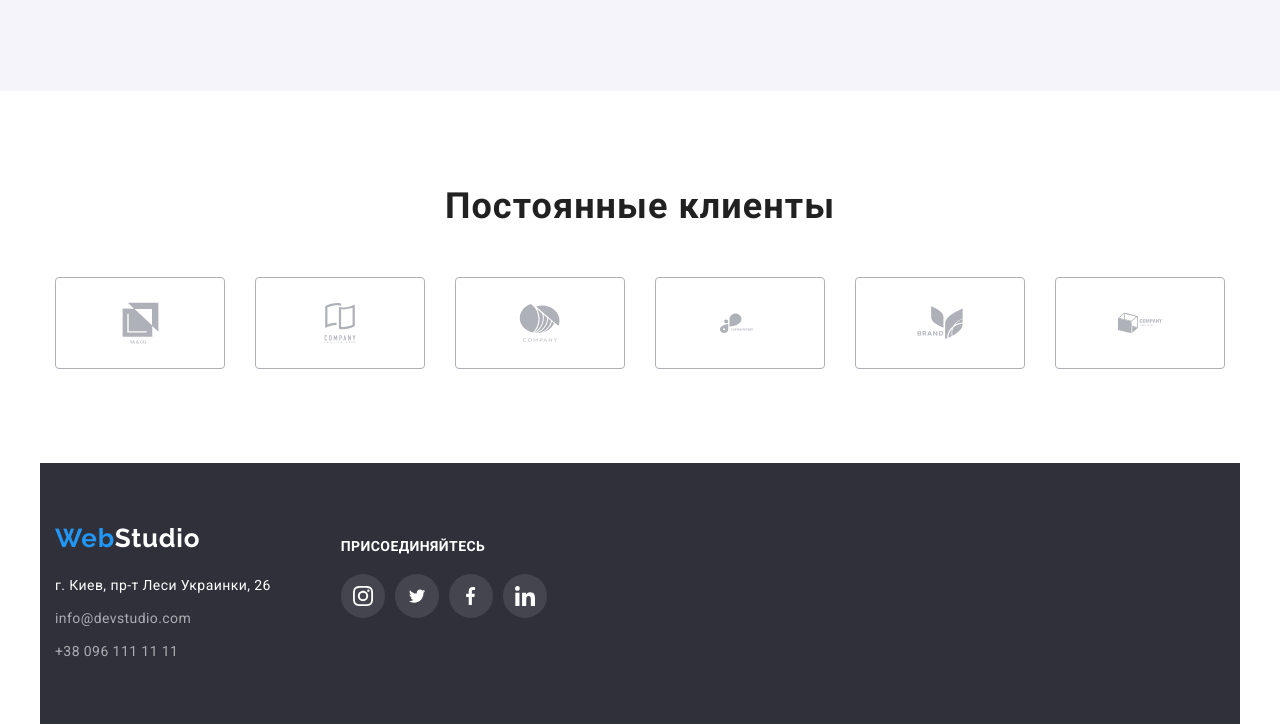
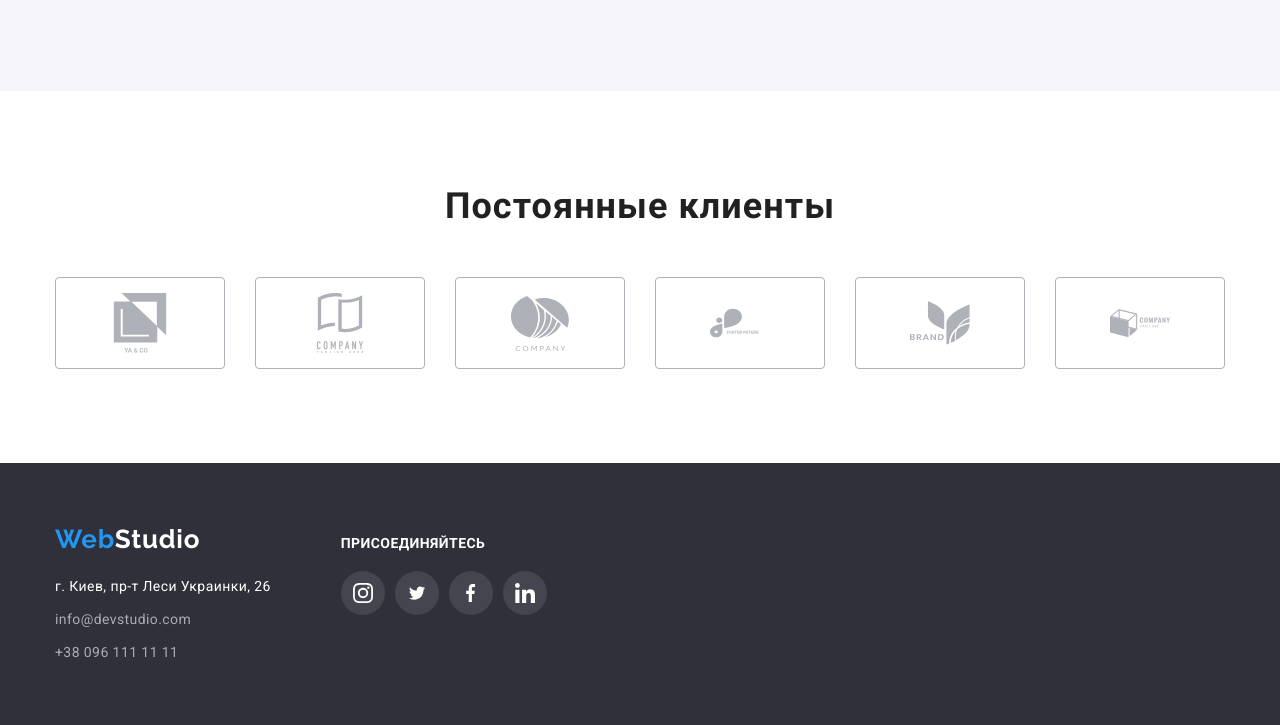
Before and after one commit to Juliase4/goit-hw-04, a plain HTML site: page index.html in a window 1280 px wide. Shown: the part 2217-2942 px from the top of the page. Drawn offline with Linux system fonts and the light colour scheme.

Commit message:
mod-4  correction

```diff
--- a/css/styles.css
+++ b/css/styles.css
@@ -264,8 +264,6 @@ img {
 .feature-item-group {
     width: 270px;
     height: 120px;
-    left: 215px;
-    top: 774px;
     margin-bottom: 30px;
     display: flex;
     justify-content: center;
@@ -455,15 +453,15 @@ img {
 }
 
 /* -----FOOTER----- */
+.footer {
+    background: var(--footer-bg-color);
+    padding-top: 60px;
+    padding-bottom: 60px;
+}
+
 .footer .container {
     display: flex;
-
-    background: var(--footer-bg-color);
-}
-
-.footer-contact {
-    padding-top: 60px;
-    padding-bottom: 60px;
+    align-items: baseline;
 }
 
 .logo-footer {
@@ -507,8 +505,8 @@ img {
 }
 
 .footer-soc {
-    padding-top: 75px;
-    padding-bottom: 97px;
+    padding-top: 12px;
+    padding-bottom: 40px;
     margin-left: 70px;
 }
 
@@ -602,12 +600,13 @@ img {
     gap: 30px;
 }
 
-/* filters-item */
-.filters-item {
+/* filters-link */
+.filters-link {
+    display: block;
     border: 1px solid transparent;
 }
 
-.filters-item:hover, .filters-item:focus {
+.filters-link:hover, .filters-link:focus {
     border: 1px solid #EEEEEE;
     box-sizing: border-box;
     box-shadow: 0px 1px 1px rgba(0, 0, 0, 0.12),
--- a/index.html
+++ b/index.html
@@ -393,7 +393,7 @@
           <ul class="customers-list list">
             <li class="customers-soc-item">
               <a href="" class="customers-soc-link link">
-                <svg class="customers-soc-icon" width="41" height="46.7">
+                <svg class="customers-soc-icon" width="106" height="60">
                   <use
                     href="./images/icons/symbol-defs.svg#icon-client_one"
                   ></use>
@@ -402,7 +402,7 @@
             </li>
             <li class="customers-soc-item">
               <a href="" class="customers-soc-link link">
-                <svg class="customers-soc-icon" width="40" height="52">
+                <svg class="customers-soc-icon" width="106" height="60">
                   <use
                     href="./images/icons/symbol-defs.svg#icon-client_two"
                   ></use>
@@ -411,7 +411,7 @@
             </li>
             <li class="customers-soc-item">
               <a href="" class="customers-soc-link link">
-                <svg class="customers-soc-icon" width="43.46" height="41.18">
+                <svg class="customers-soc-icon" width="106" height="60">
                   <use
                     href="./images/icons/symbol-defs.svg#icon-client_three"
                   ></use>
@@ -420,7 +420,7 @@
             </li>
             <li class="customers-soc-item">
               <a href="" class="customers-soc-link link">
-                <svg class="customers-soc-icon" width="84.44" height="40.62">
+                <svg class="customers-soc-icon" width="106" height="60">
                   <use
                     href="./images/icons/symbol-defs.svg#icon-client_four"
                   ></use>
@@ -429,7 +429,7 @@
             </li>
             <li class="customers-soc-item">
               <a href="" class="customers-soc-link link">
-                <svg class="customers-soc-icon" width="62.54" height="45.43">
+                <svg class="customers-soc-icon" width="106" height="60">
                   <use
                     href="./images/icons/symbol-defs.svg#icon-client_five"
                   ></use>
@@ -438,7 +438,7 @@
             </li>
             <li class="customers-soc-item">
               <a href="" class="customers-soc-link link">
-                <svg class="customers-soc-icon" width="93.79" height="43.93">
+                <svg class="customers-soc-icon" width="106" height="60">
                   <use
                     href="./images/icons/symbol-defs.svg#icon-client_six"
                   ></use>
```
